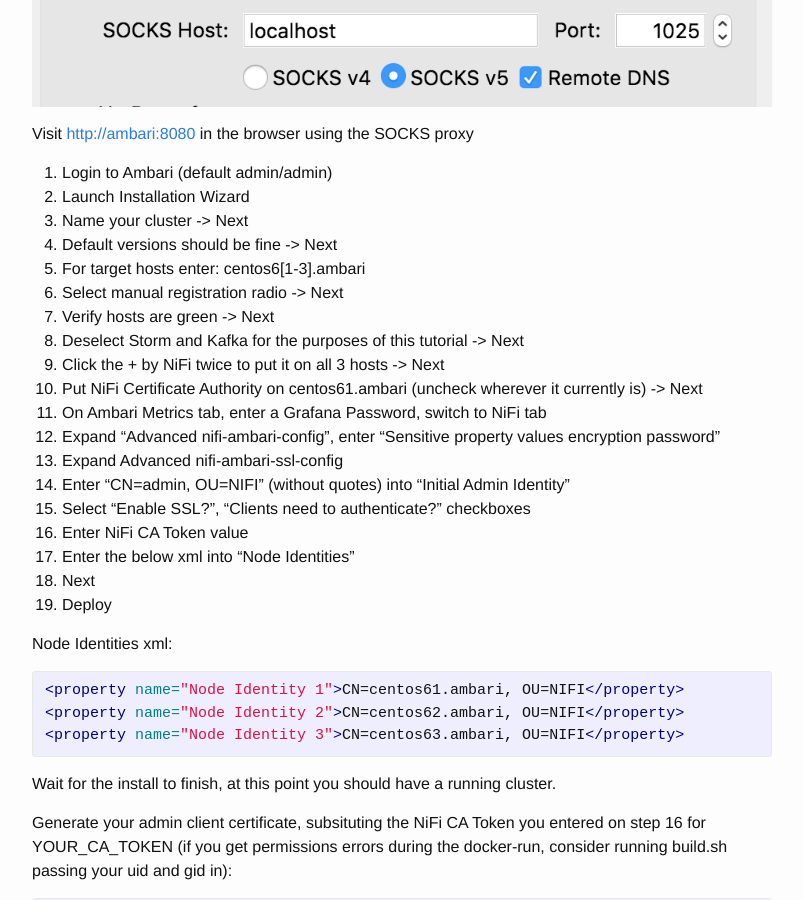
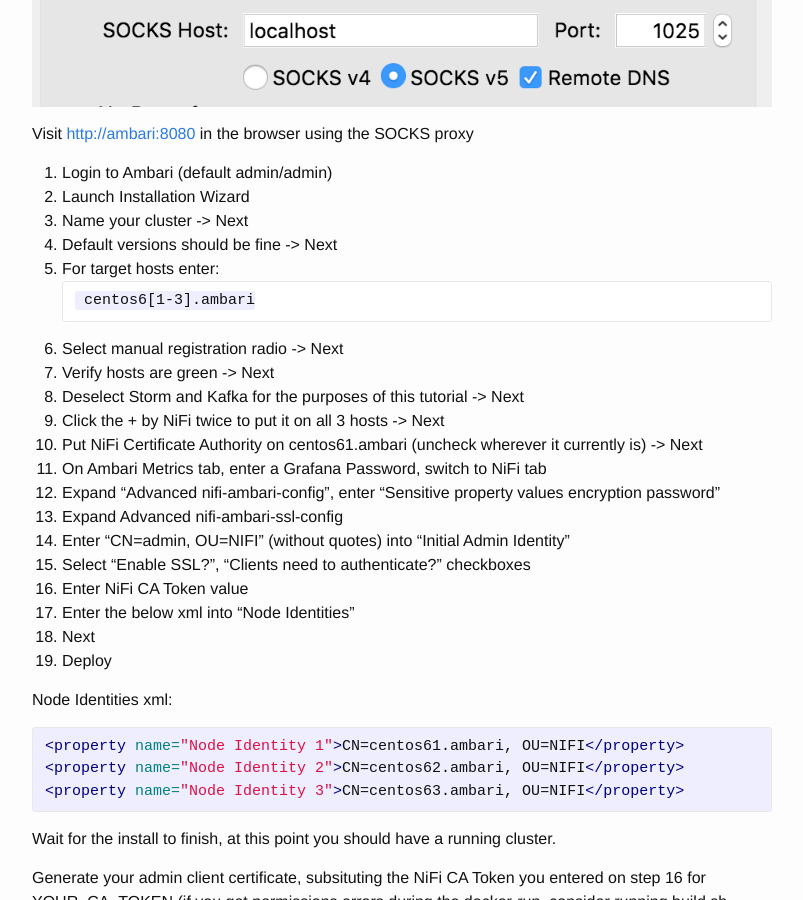
Before and after one commit to brosander/brosander.github.io, a Jekyll site: the page built from _posts/2016-09-21-nifi-ca.markdown, in a window 1280 px wide and 900 px high, scrolled down 1246 px. Shown: the whole window, without its empty margins (238-1041 px from the left). Built offline with Jekyll 4.4.1, drawn with Linux system fonts in a browser that asks for light colours; comment, search, counter and statistics services are not loaded.

Commit message:
syntax highlighting hostnames

````diff
--- a/_posts/2016-09-21-nifi-ca.markdown
+++ b/_posts/2016-09-21-nifi-ca.markdown
@@ -45,7 +45,10 @@ Visit <http://ambari:8080> in the browser using the SOCKS proxy
 2. Launch Installation Wizard
 3. Name your cluster -> Next
 4. Default versions should be fine -> Next
-5. For target hosts enter: centos6[1-3].ambari
+5. For target hosts enter:
+    ```
+    centos6[1-3].ambari
+    ```
 6. Select manual registration radio -> Next
 7. Verify hosts are green -> Next
 8. Deselect Storm and Kafka for the purposes of this tutorial -> Next
````
